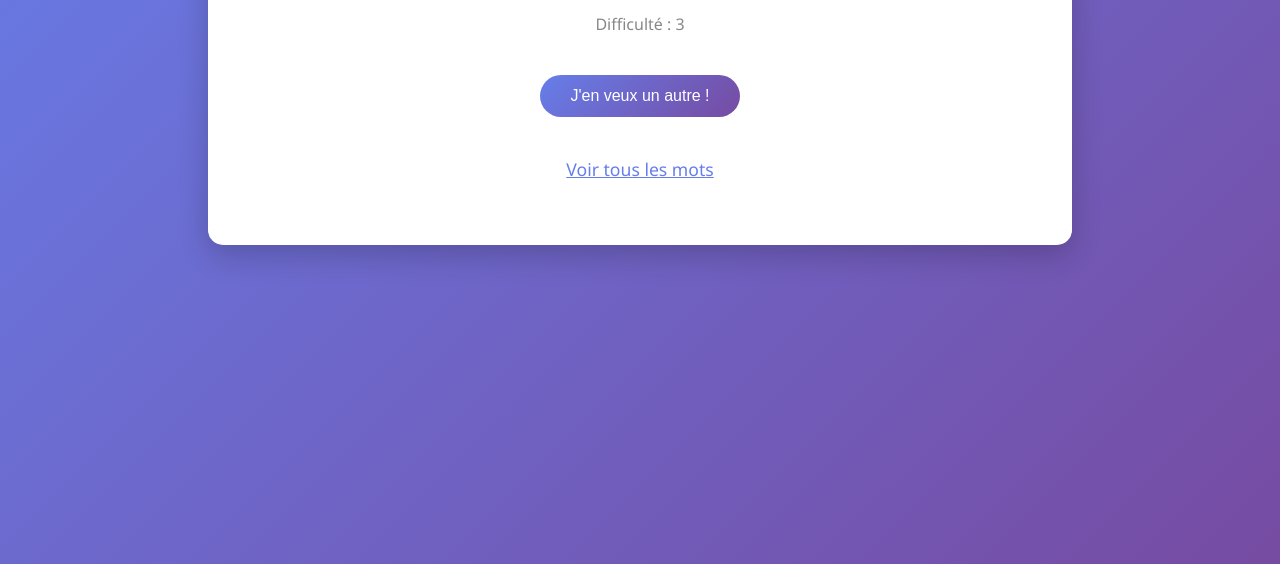
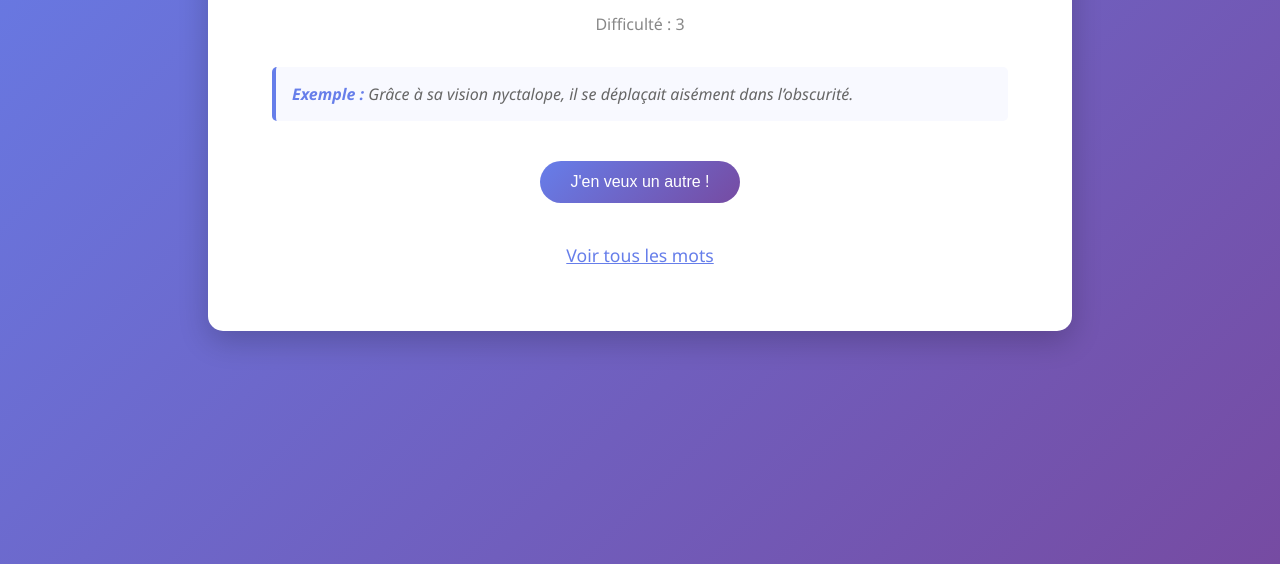
Before and after one commit to p0p314/p0p314.github.io, a plain HTML site: page index.html in a window 1280 px wide. Shown: the part 276-840 px from the top of the page. Drawn offline with Linux system fonts and the light colour scheme.

Commit message:
ajout exemple

```diff
--- a/index.html
+++ b/index.html
@@ -132,6 +132,24 @@
         .hidden {
             display: none;
         }
+        .example {
+    font-size: 1rem;
+    font-style: italic;
+    color: #666;
+    margin-bottom: 2rem;
+    padding: 1rem;
+    background: #f8f9ff;
+    border-left: 4px solid #667eea;
+    border-radius: 5px;
+    text-align: left;
+}
+
+.example::before {
+    content: "Exemple : ";
+    font-weight: bold;
+    color: #667eea;
+}
+
 
         .back-button {
             background: #6c757d;
@@ -151,6 +169,7 @@
             <div class="word" id="currentWord">Clique pour un mot</div>
             <div class="definition" id="currentDefinition"></div>
             <div class="difficulty" id="currentDifficulty"></div>
+            <div class="example" id="currentExample"></div>
             <button onclick="getRandomWord()">J'en veux un autre !</button>
             <div class="navigation">
                 <span class="nav-link" onclick="showWordList()">Voir tous les mots</span>
@@ -1240,6 +1259,7 @@
         function showWordDetails(entry) {
             document.getElementById('currentWord').textContent = entry.Mot;
             document.getElementById('currentDefinition').textContent = entry.Définition;
+            document.getElementById('currentExample').textContent = entry.Exemple;
             document.getElementById('currentDifficulty').textContent = `Difficulté : ${entry.Difficulté}`;
         }
 
```
